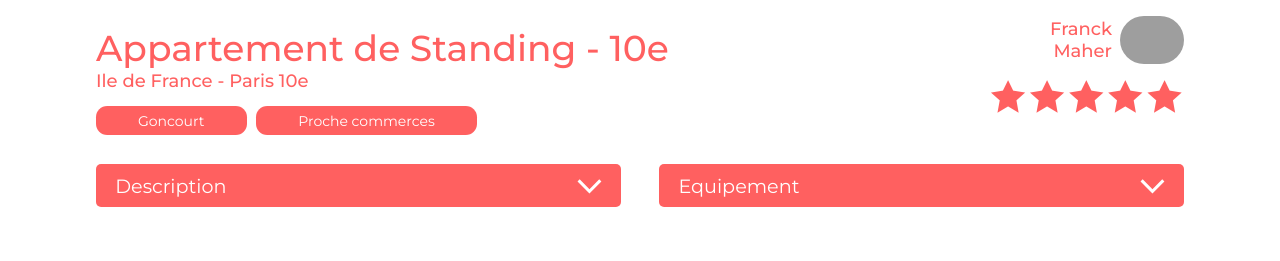
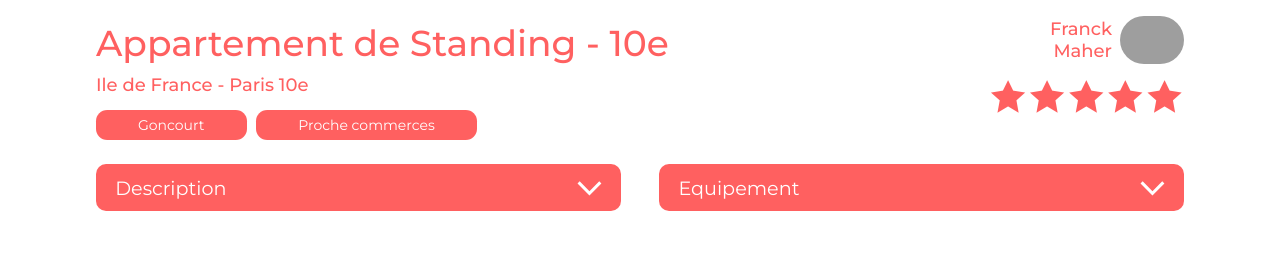
Before and after one commit to Dratatin/MathysChirouze_11_15062022, a React app: page /location/0979876d in a window 1280 px wide. Shown: the part 601-862 px from the top of the page. Built offline with nearby package versions, Linux system fonts and the light colour scheme; grey boxes are pictures that could not be loaded.

Commit message:
style adjustment

```diff
--- a/src/index.js
+++ b/src/index.js
@@ -18,8 +18,8 @@
         <Routes>
           <Route path="/" element={<Home />}/>
           <Route path="/a-propos" element={<About />}/>
+          <Route path="/location/:id" element={<Housing />}/>
           <Route path="*" element={<Error404 />}/>
-          <Route path="/location/:id" element={<Housing />}/>
         </Routes>
       </main>
       <Footer />
--- a/src/styles/components/_card.scss
+++ b/src/styles/components/_card.scss
@@ -18,6 +18,7 @@
         left: 0;
         margin: 1em;
         position: absolute;
+        width: 200px;
         z-index: 1;
     }
     img {
--- a/src/styles/components/_dropdown.scss
+++ b/src/styles/components/_dropdown.scss
@@ -1,12 +1,14 @@
 .dropdown {
     &__button {
         background: $primary;
-        border-radius: 5px;
+        border-radius: 10px;
         color: white;
         cursor: pointer;
         display: flex;
         justify-content: space-between;
-        padding: 0.5em 1em 0.5em 1em;
+        position: relative;
+        padding: 0.6em 1em 0.6em 1em;
+        z-index: 1;
         &__title {
             font-size: inherit;
         }
@@ -18,10 +20,12 @@
     }
     &__content {
         background: $lightdarkbackground;
-        border-radius: 5px;
+        border-radius: 10px;
         color: $primary;
         font-weight: 400;
-        padding: 1em;
+        position: relative;
+        bottom: 10px;
+        padding: 1.10em 1em 1em 1em;
     }
 }
 
--- a/src/styles/pages/_housing.scss
+++ b/src/styles/pages/_housing.scss
@@ -10,6 +10,9 @@
       justify-content: space-between;
       margin: 2em auto 1em auto;
       .housing-details {
+        &__subtitle {
+          margin-top: 0.5em;
+        }
         &__tags {
           display: flex;
           flex-wrap: wrap;
@@ -55,11 +58,6 @@
         align-items: flex-start;
         flex-direction: column;
         margin: 1em auto 1em auto;
-        .housing-details {
-          &__subtitle {
-            margin-top: 0.5em;
-          }
-        }
         .housing-informations {
           align-items: center;
           display: flex;
```
Also changed, not shown: src/styles/main.css, 1 other file.
